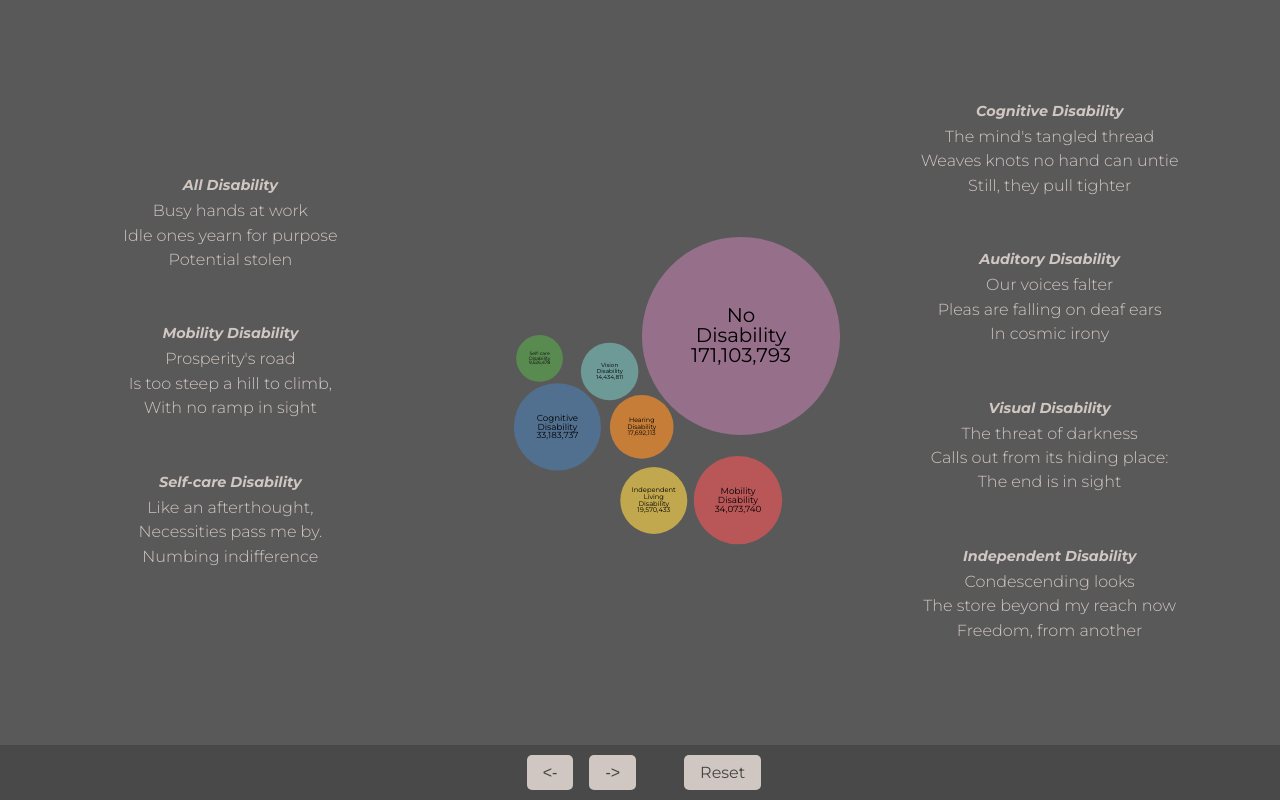
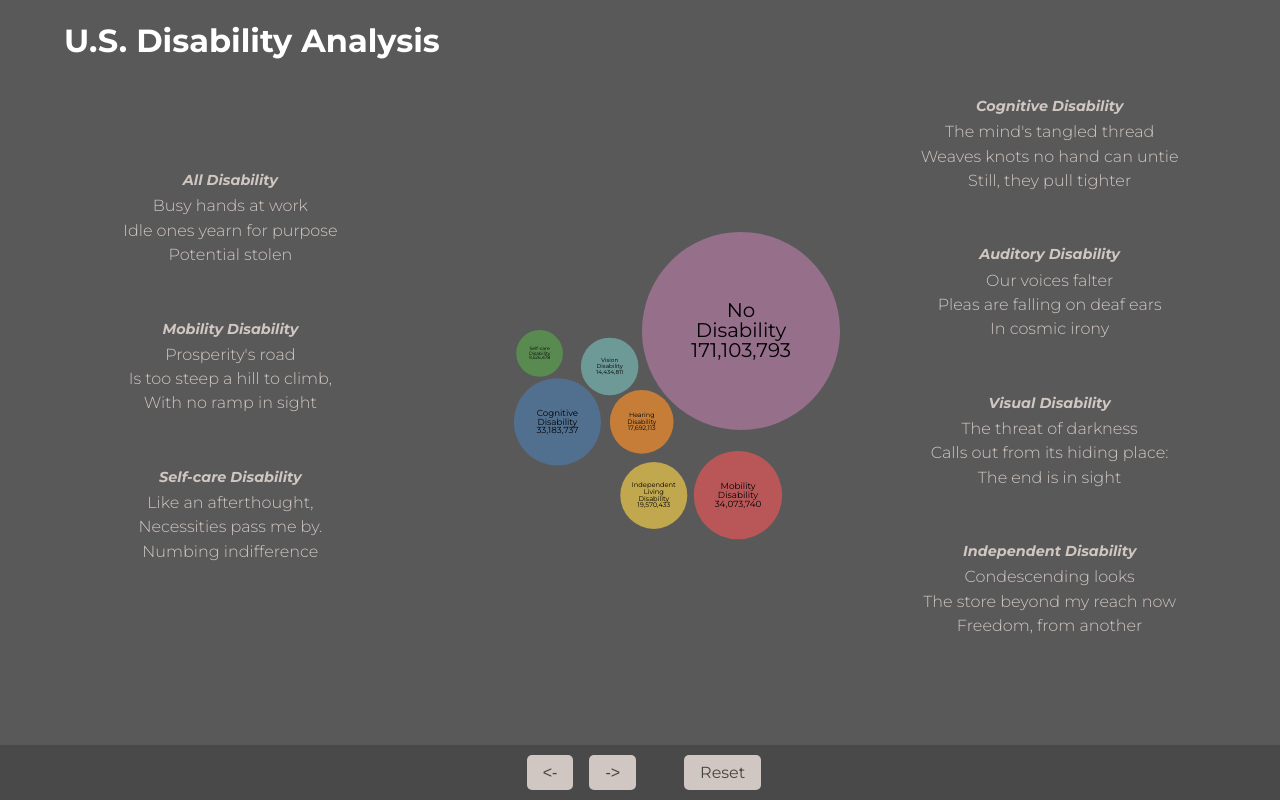
Before and after one commit to alexbryantt/infovis25, a website: page index.html in a window 1280 px wide. Drawn offline with nearby package versions, Linux system fonts and the light colour scheme.

Commit message:
site title

```diff
--- a/index.html
+++ b/index.html
@@ -6,6 +6,7 @@
         <script src="https://d3js.org/d3.v7.min.js"></script>
     </head>
     <body>
+        <h1 class="site-title">U.S. Disability Analysis</h1>
         <main class="wrapper-class">
             <div class="visualization-container">
                 <div class="poetry-column left">
--- a/styles.css
+++ b/styles.css
@@ -165,3 +165,10 @@ footer {
     border: none;
     border-radius: 5px;
 }
+
+.site-title {
+    font-family: "Montserrat";
+    color: white;
+    margin-bottom: -70px;
+    margin-left: 2em;
+}
```
